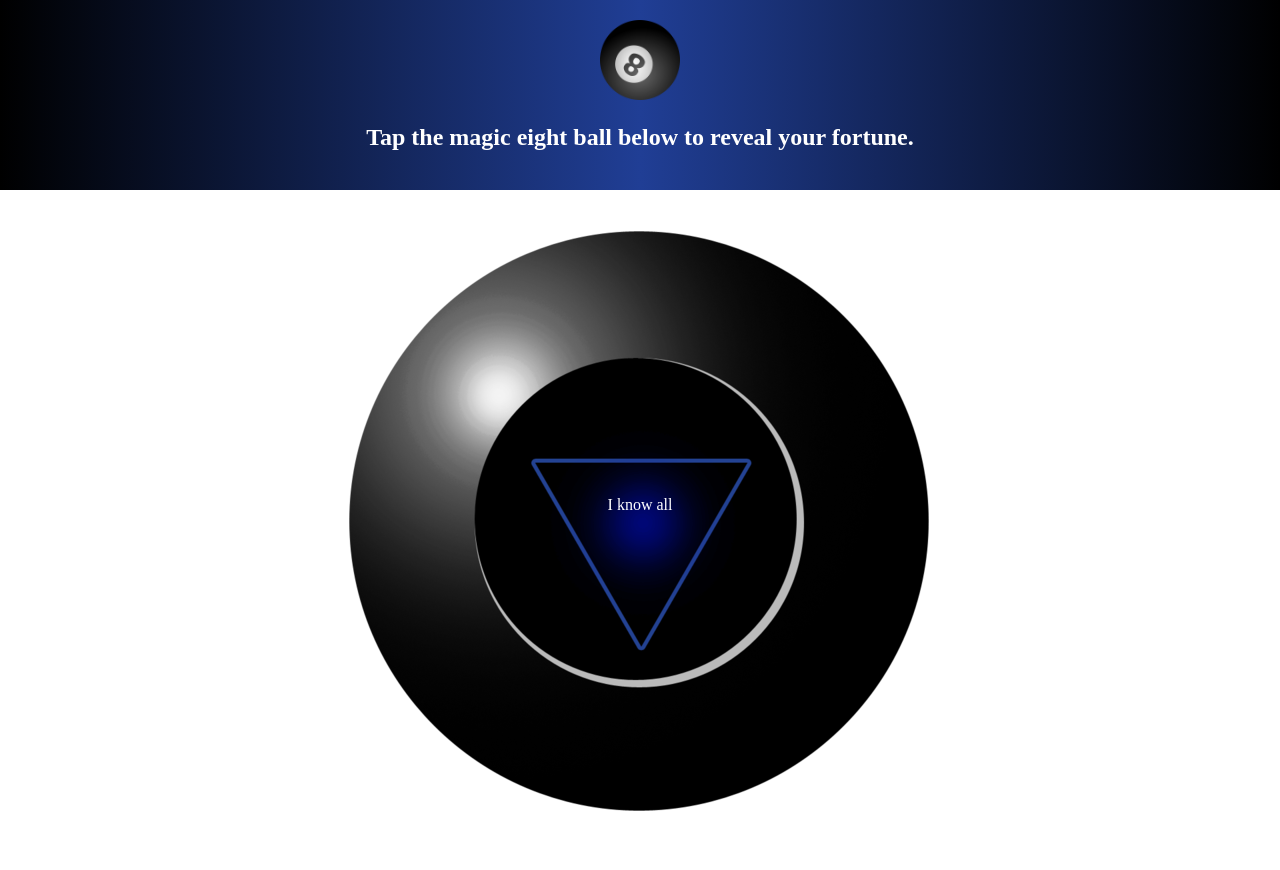
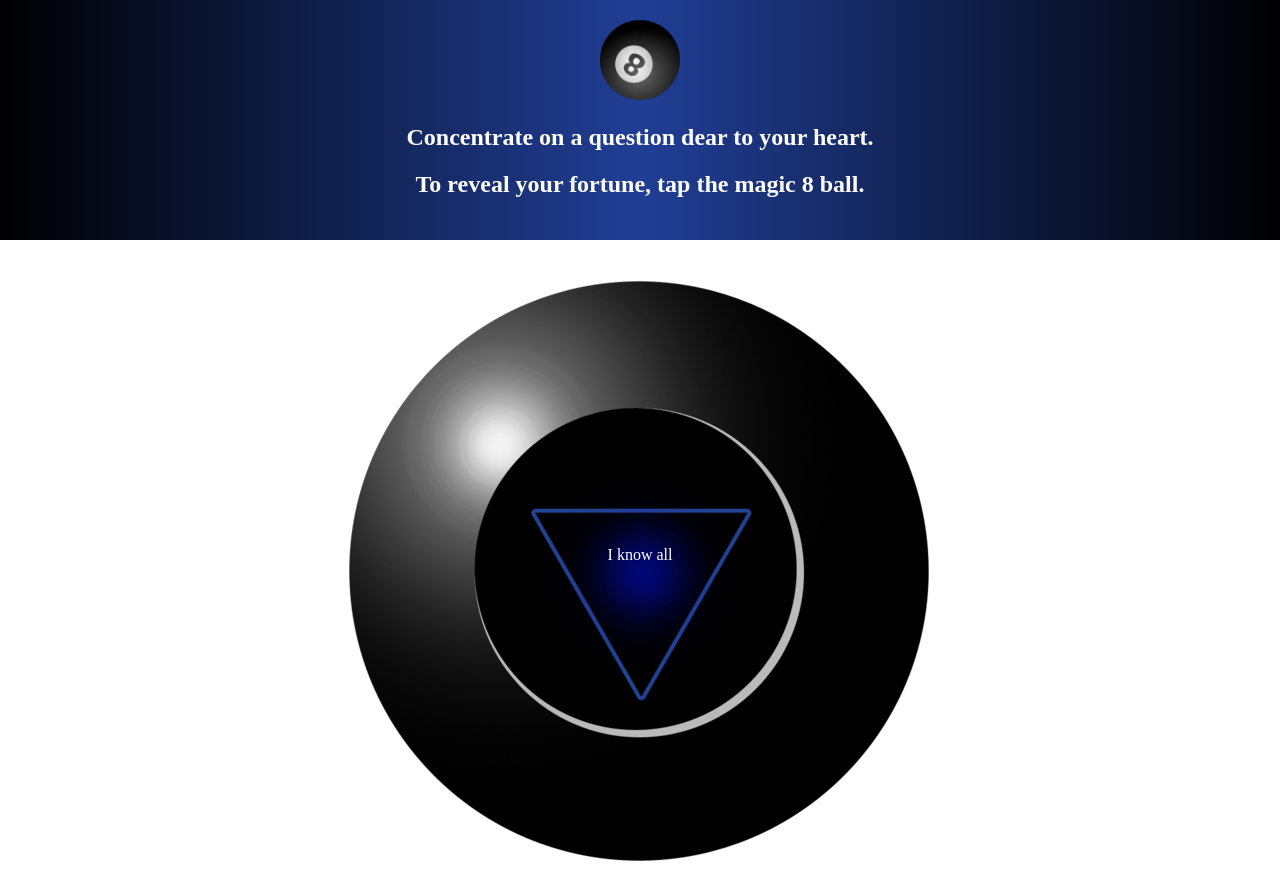
Before and after one commit to EmmaEm/react-magic, a React (Create React App) app: page / in a window 1280 px wide. Before the commit the page ends 820 px from the top, so only its background shows below. Built offline with nearby package versions, Linux system fonts and the light colour scheme; a web font is replaced by a local one.

Commit message:
Renamed Triangle class to Fortune, Reworded Header text

```diff
--- a/src/App.css
+++ b/src/App.css
@@ -12,7 +12,7 @@ body {
 }
 
 .App-header {
-  height: 150px;
+  height: 200px;
   padding: 20px;
   color: white;
   background: rgb(0, 7, 117); /*For browsers that do not support gradients*/
--- a/src/App.js
+++ b/src/App.js
@@ -9,7 +9,9 @@ class App extends Component {
       <div className="App">
         <div className="App-header">
           <img src={logo} className="App-logo" alt="logo" />
-          <h2>Tap the magic eight ball below to reveal your fortune.</h2>
+          {/* <h2>Tap the magic eight ball below to reveal your fortune.</h2> */}
+          <h2>Concentrate on a question dear to your heart.</h2>
+          <h2>To reveal your fortune, tap the magic 8 ball.</h2>
         </div>
         <FortuneBall />
       </div>
@@ -34,14 +36,14 @@ class FortuneBall extends Component {
   render() {
     return (
       <div className="ballAndFortune">
-        <Triangle value={this.state}/>
+        <Fortune value={this.state}/>
         <input type="image" src={predictionBall} className="prediction-ball" alt="eight ball showing the prediction screen" onClick={() => this.shakeBall()} />
       </div>
     )
   }
 }
 
-function Triangle(props) {
+function Fortune(props) {
   console.log(props);
   return (
     <p className = "fortune">{props.value.fortune}</p>
```
